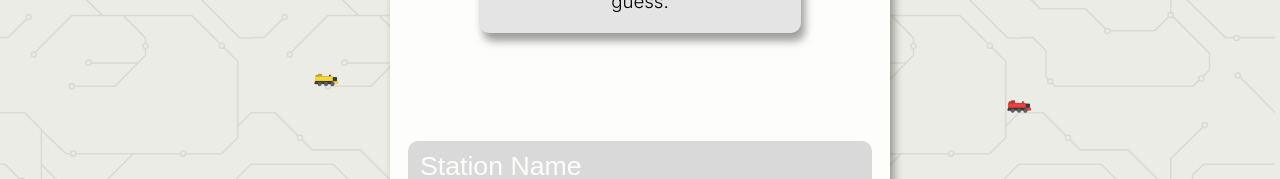
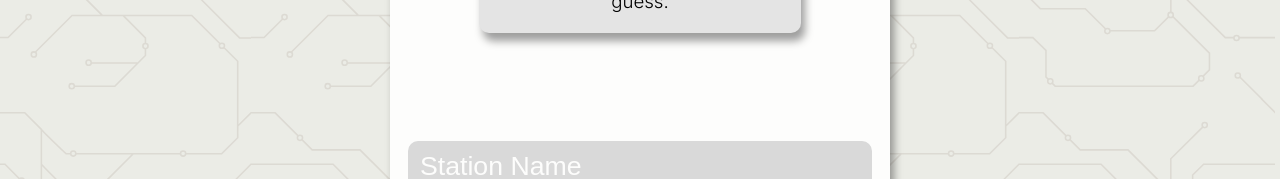
Before and after one commit to sunnyyuqingchen/sydney_traindle, a React (Vite) app: page / in a window 1280 px wide. Shown: the part 664-843 px from the top of the page. Built offline with nearby package versions, Linux system fonts and the light colour scheme; a web font is replaced by a local one.

Commit message:
removed accidentally pushed test features

```diff
--- a/src/components/background.jsx
+++ b/src/components/background.jsx
@@ -173,11 +173,6 @@ class Background extends React.Component {
             }
         }
         return <div className="background-container">
-            <Train/>
-            <Train/>
-            <Train/>
-            <Train/>
-            <Train/>
             {images}
         </div>
     }
```
